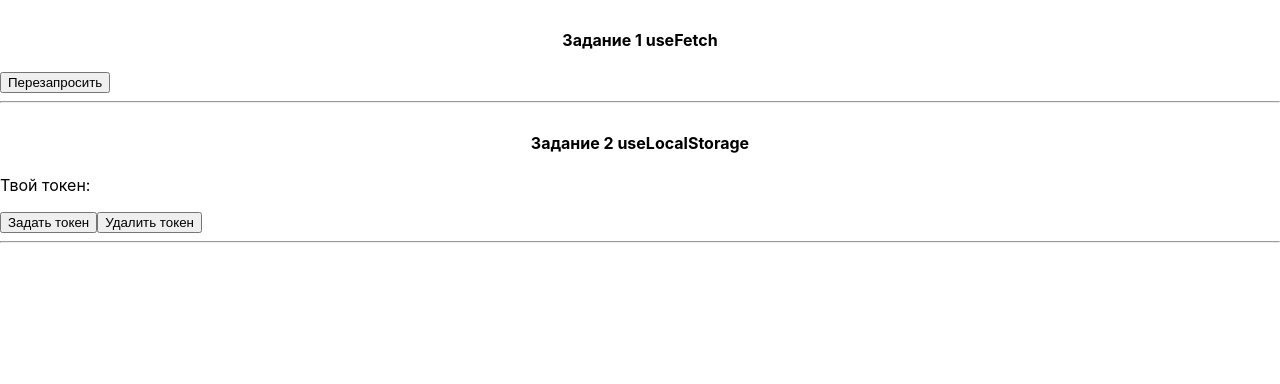
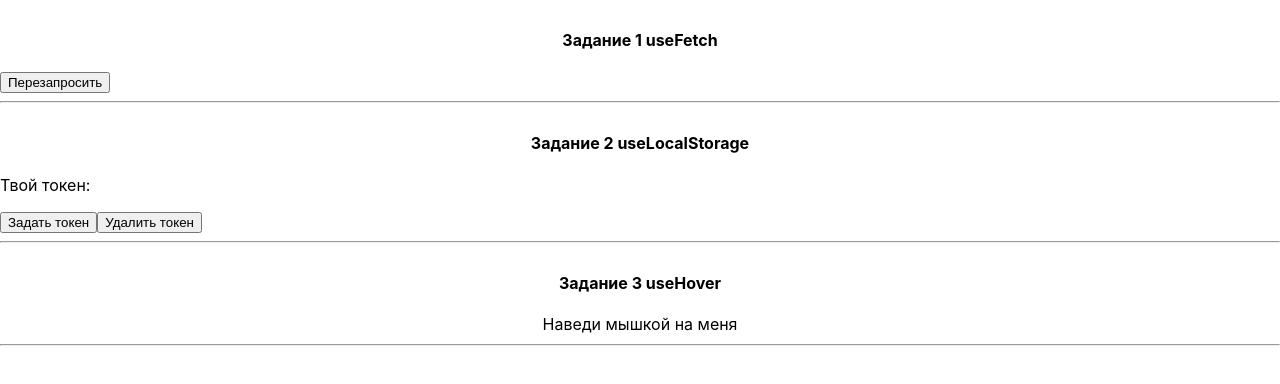
Before and after one commit to GrayWolf83/MFD, a React (Create React App) app in the folder react-hooks/: page / in a window 1280 px wide. Shown: the top 384 px of the page. Built offline with nearby package versions, Linux system fonts and the light colour scheme.

Commit message:
hooks task 3 useHover

```diff
--- a/react-hooks/src/App.js
+++ b/react-hooks/src/App.js
@@ -1,11 +1,13 @@
 import Task1 from './components/Task1'
 import Task2 from './components/Task2'
+import Task3 from './components/Task3'
 
 function App() {
 	return (
 		<div className='App'>
 			<Task1 />
 			<Task2 />
+			<Task3 />
 		</div>
 	)
 }
--- /dev/null
+++ b/react-hooks/src/components/Task3.jsx
@@ -0,0 +1,19 @@
+import { useHover } from '../hooks/useHover'
+
+const Task3 = () => {
+	const { hovered, ref } = useHover()
+
+	return (
+		<div className='block'>
+			<h4 className='title'>Задание 3 useHover</h4>
+			<div>
+				<p ref={ref} className='hover'>
+					{hovered ? 'На меня навели мышку' : 'Наведи мышкой на меня'}
+				</p>
+			</div>
+			<hr />
+		</div>
+	)
+}
+
+export default Task3
--- /dev/null
+++ b/react-hooks/src/hooks/useHover.js
@@ -0,0 +1,25 @@
+import { useEffect, useRef, useState } from 'react'
+
+export function useHover() {
+	const [hovered, setHovered] = useState(false)
+	const ref = useRef(null)
+
+	function setHoveredTrue() {
+		setHovered(true)
+	}
+	function setHoveredFalse() {
+		setHovered(false)
+	}
+
+	useEffect(() => {
+		ref.current.addEventListener('mouseover', setHoveredTrue)
+		ref.current.addEventListener('mouseout', setHoveredFalse)
+
+		return () => {
+			ref.current.removeEventListener('mouseover', setHoveredTrue)
+			ref.current.removeEventListener('mouseout', setHoveredFalse)
+		}
+	}, [ref])
+
+	return { hovered, ref }
+}
--- a/react-hooks/src/index.css
+++ b/react-hooks/src/index.css
@@ -19,3 +19,10 @@ code {
 .block {
   margin-top: 30px;
 }
+
+.hover {
+  width: max-content;
+  text-align: center;
+  margin: 10px auto;
+  cursor: pointer;
+}
```
Also changed, not shown: 1 other file (tests, documents, lock files or other folders).
